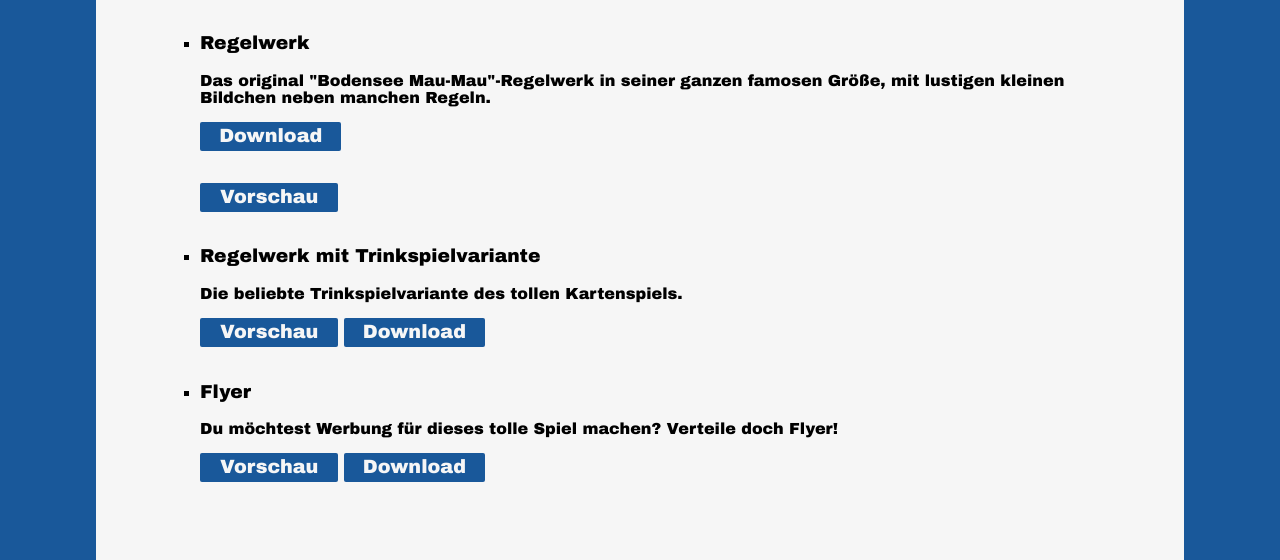
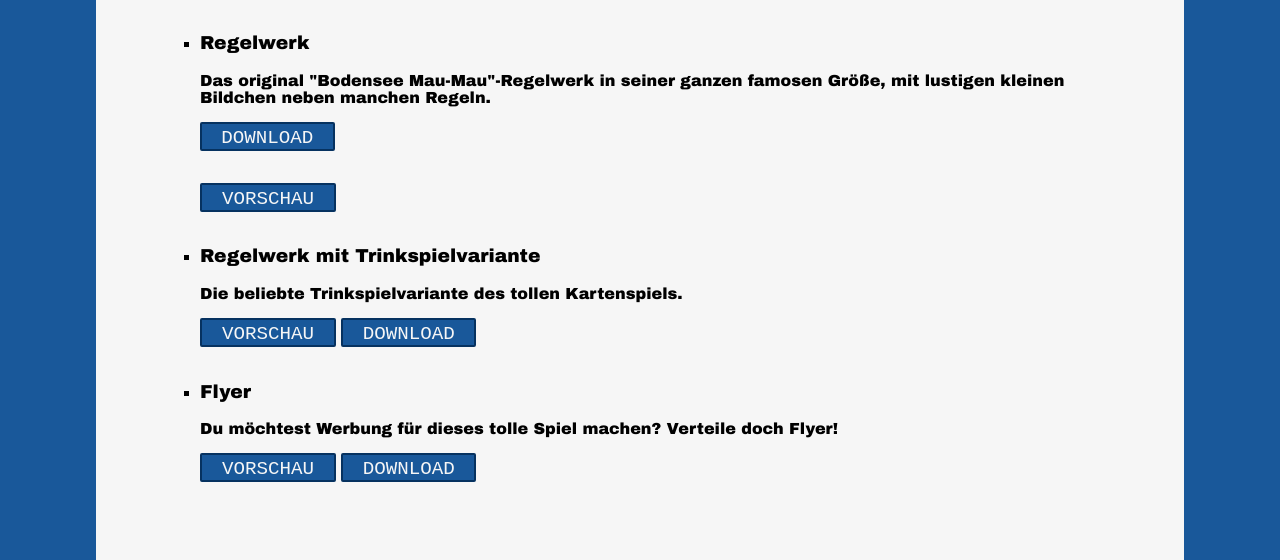
Before and after one commit to Shaggyman/UID, a plain HTML site: page downloads.html in a window 1280 px wide. Shown: the part 107-667 px from the top of the page. Drawn offline with Linux system fonts and the light colour scheme; a web font is replaced by a local one.

Commit message:
download buttons

```diff
--- a/css/style-downloads.css
+++ b/css/style-downloads.css
@@ -11,16 +11,19 @@
     margin: 1em 0;
     min-height: 1.5em;
 }
+
 .myButton input {
     display: none;
 }
+
 .myButton span span {
     padding: 1em 0;
     display: none;
 }
+
 .myButton input + span:before {
     color: #f6f6f6;
-    content: "Vorschau";
+    content: "VORSCHAU";
     font-size: 1.2em;
     vertical-align: middle;
     display: inline-block;
@@ -33,12 +36,24 @@
     background-clip: padding-box;
     cursor: pointer;
     padding: 0 20px;
+    font-family: "Courier New", serif;
+    border: 2px solid #063260;
 }
+
 .myButton input:checked + span:before {
-    content: "Ausblenden";
+    content: "AUSBLENDEN";
 }
+
 .myButton input:checked + span span {
     display: block;
+}
+
+.myButton input:hover + span:before {
+    background: #5987B7;
+}
+
+.myButton input:active + span:before {
+    background: #063260;
 }
 
 
@@ -48,15 +63,18 @@
     margin: 1em 0;
     min-height: 1.5em;
 }
+
 .myButton2 input {
     display: none;
 }
+
 .myButton2 span span {
     display: none;
 }
+
 .myButton2 input + span:before {
     color: #f6f6f6;
-    content: "Download";
+    content: "DOWNLOAD";
     font-size: 1.2em;
     vertical-align: middle;
     display: inline-block;
@@ -69,10 +87,22 @@
     background-clip: padding-box;
     cursor: pointer;
     padding: 0 1em;
+    font-family: "Courier New", serif;
+    border: 2px solid #063260;
 }
+
 .myButton2 input:checked + span:before {
     display: none;
 }
+
 .myButton2 input:checked + span span {
     display: block;
 }
+
+.myButton2 input:hover + span:before {
+    background: #5987B7;
+}
+
+.myButton2 input:active + span:before {
+    background: #063260;
+}
```
